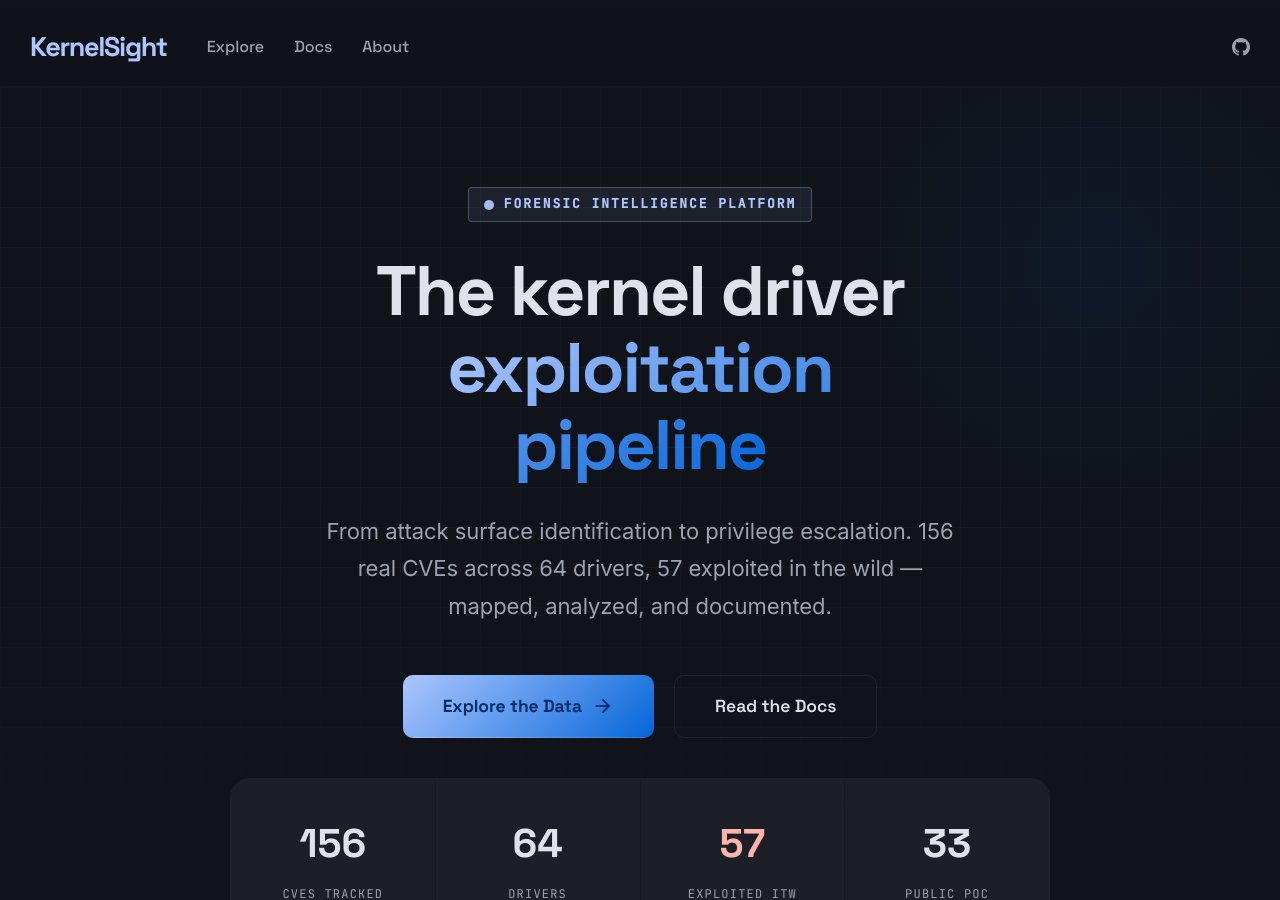
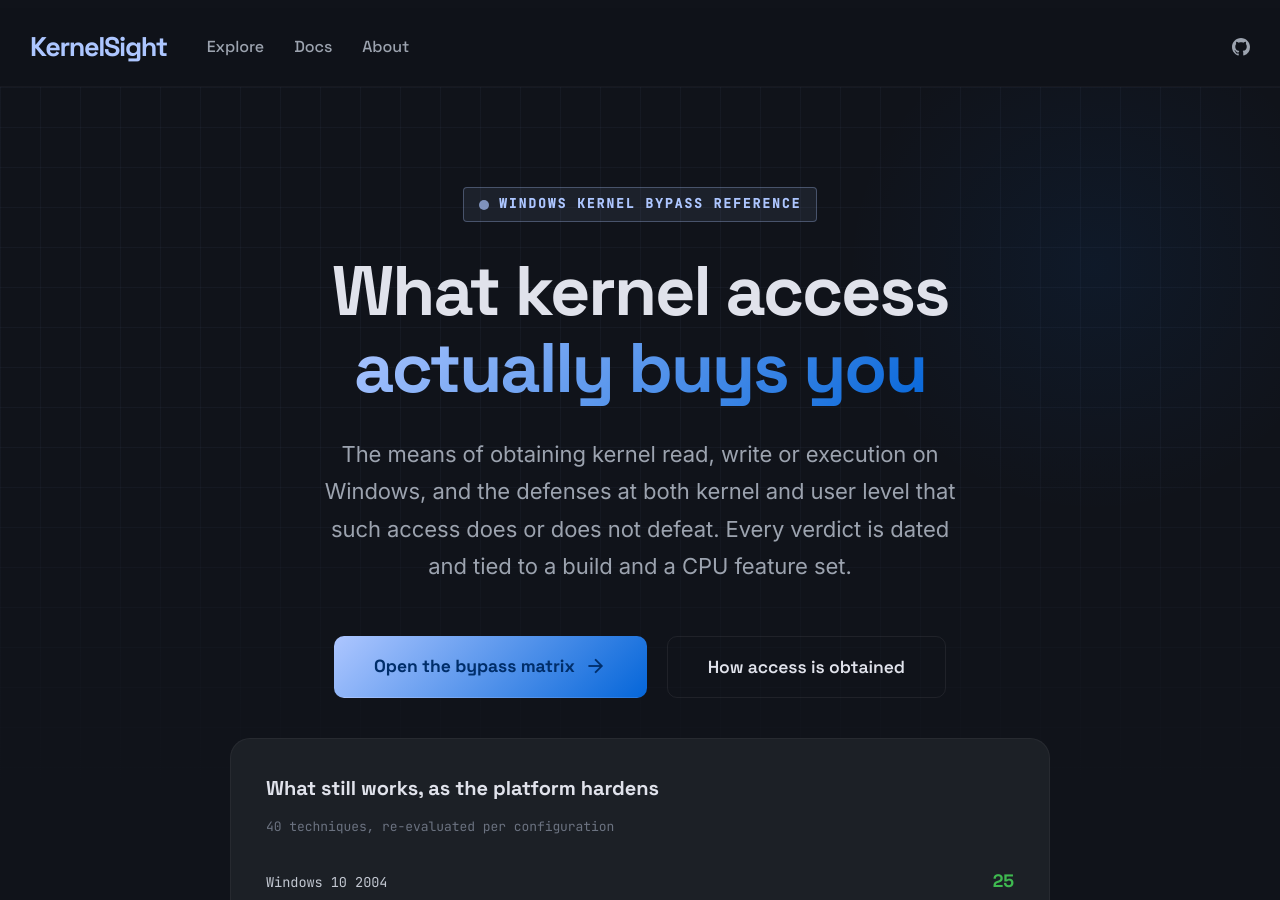
Before and after one commit to splintersfury/KernelSight, an MkDocs documentation site: the page built from docs/index.md, in a window 1280 px wide and 900 px high. Built offline with MkDocs 1.6.1 and Material for MkDocs 9.7.7, drawn with Linux system fonts in a browser that asks for light colours; comment, search, counter and statistics services are not loaded; some of the changed text lies outside the part shown.

Commit message:
feat(home): lead with the hardening curve, wire checks into CI
The hero becomes the count of techniques still open across five platform
configurations, and the Explore-versus-Docs card pair becomes Means and
Targets. That card pair was the original complaint: it offered a choice
between two ways of reading rather than saying what the site is for.

The curve is computed by running the real ev() functions under node, never
hand maintained, so it cannot drift from the inventories it summarises.

Two correctness fixes this surfaced, both in the aggregate matrix shipped
earlier in this branch. Navigator configs were authored independently and
their control ids share no namespace: 'build' is an ordinal '1'..'6' on the
KASLR page but a real build number elsewhere, and 'drv' is a string enum on
the kCFG page and a boolean on the HVCI page. Merging them into one state
mistyped both, so all 13 KASLR verdicts were being evaluated against a value
matching nothing. Each config now declares fromPlatform(), projecting a
canonical platform descriptor onto its own control names, and a test fails
any navigator that omits it.

The real curve is 25, 17, 16, 16, 16. The flat tail is honest and the page
says so: no inventory here models HLAT yet, so the last three configurations
cannot be told apart. That gap is stated on the homepage rather than hidden,
and closing it is the next increment.

Co-Authored-By: Claude Opus 5 (1M context) <noreply@anthropic.com>
Claude-Session: https://claude.ai/code/session_01QkCo4PpjPMeejAX1PAs14E

```diff
--- a/docs/javascripts/matrix.js
+++ b/docs/javascripts/matrix.js
@@ -15,49 +15,50 @@
       return String(s).replace(/&/g, '&amp;').replace(/</g, '&lt;').replace(/>/g, '&gt;');
     }
 
-    /* Every navigator config declares its own controls, so the union of their
-     * control ids is the state this page must supply. Defaults come from each
-     * config, letting an ev() written for one page evaluate correctly here. */
-    var state = { build: '26100' };
-    (window.__ksnav || []).forEach(function (cfg) {
-      (cfg.controls || []).forEach(function (c) {
-        if (c.type === 'select' && state[c.id] === undefined) state[c.id] = c.default;
-        if (c.type === 'checks') {
-          (c.options || []).forEach(function (o) {
-            if (state[o[0]] === undefined) state[o[0]] = !!o[2];
-          });
-        }
-      });
-    });
-    state.layer = 'all';
-    state.showClosed = true;
+    /* Configs were authored independently, so their control ids share no
+     * namespace: 'build' is an ordinal '1'..'6' on the KASLR page and a real
+     * build number elsewhere, and 'drv' is a string enum on one page and a
+     * boolean on another. Merging them silently mistypes values, so instead
+     * each config projects a canonical platform onto its own control names
+     * via fromPlatform(). A config without one is skipped rather than
+     * evaluated against a state it never expected. */
+    var platform = { build: 26100, hlat: true, kcet: true, hvci: true, admin: true, prims: true };
+    var view = { layer: 'all', showClosed: true };
 
     function collect() {
       var out = [];
       (window.__ksnav || []).forEach(function (cfg) {
+        if (typeof cfg.fromPlatform !== 'function') return;
         (cfg.techniques || []).forEach(function (t) {
-          out.push({ t: t, defense: cfg.title || 'Unknown defense' });
+          out.push({ t: t, cfg: cfg, defense: cfg.title || 'Unknown defense' });
         });
       });
       return out;
     }
 
     function controls() {
-      var builds = BUILDS.map(function (b) {
-        return '<option value="' + b[0] + '"' + (b[0] === state.build ? ' selected' : '') + '>' + b[1] + '</option>';
+      var builds = [[19041, 'Windows 10 2004'], [22621, 'Windows 11 22H2'],
+                    [26100, 'Windows 11 24H2'], [26200, 'Windows 11 25H2']].map(function (b) {
+        return '<option value="' + b[0] + '"' + (b[0] === platform.build ? ' selected' : '') + '>' + b[1] + '</option>';
       }).join('');
       var layers = [['all', 'All layers'], ['kernel', 'Kernel layer'], ['user', 'User layer']].map(function (v) {
-        return '<option value="' + v[0] + '"' + (v[0] === state.layer ? ' selected' : '') + '>' + v[1] + '</option>';
+        return '<option value="' + v[0] + '"' + (v[0] === view.layer ? ' selected' : '') + '>' + v[1] + '</option>';
       }).join('');
       return '<div class="ksn__controls">' +
         '<div class="ksn__ctl"><span class="ksn__label">Build</span>' +
-        '<select class="ksn__select" data-ctl="build">' + builds + '</select></div>' +
+        '<select class="ksn__select" data-plat="build">' + builds + '</select></div>' +
         '<div class="ksn__ctl"><span class="ksn__label">Target layer</span>' +
-        '<select class="ksn__select" data-ctl="layer">' + layers + '</select></div>' +
-        '<div class="ksn__ctl ksn__ctl--wide"><span class="ksn__label">Display</span>' +
+        '<select class="ksn__select" data-view="layer">' + layers + '</select></div>' +
+        '<div class="ksn__ctl ksn__ctl--wide"><span class="ksn__label">Platform and access</span>' +
         '<div class="ksn__checks">' +
-        '<label class="ksn__chk"><input type="checkbox" data-chk="showClosed"' +
-        (state.showClosed ? ' checked' : '') + '> Show closed</label></div></div></div>';
+        [['hlat', 'HLAT capable CPU'], ['kcet', 'kCET'], ['hvci', 'HVCI'],
+         ['admin', 'admin'], ['prims', 'kernel read/write']].map(function (c) {
+          return '<label class="ksn__chk"><input type="checkbox" data-plat="' + c[0] + '"' +
+                 (platform[c[0]] ? ' checked' : '') + '> ' + c[1] + '</label>';
+        }).join('') +
+        '<label class="ksn__chk"><input type="checkbox" data-view="showClosed"' +
+        (view.showClosed ? ' checked' : '') + '> show closed</label>' +
+        '</div></div></div>';
     }
 
     function render() {
@@ -66,12 +67,13 @@
       collect().forEach(function (entry) {
         var t = entry.t;
         var res;
-        try { res = t.ev(state) || ['closed', '', '']; } catch (e) { res = ['closed', '', '']; }
+        try { res = t.ev(entry.cfg.fromPlatform(platform)) || ['closed', '', '']; }
+        catch (e) { res = ['closed', '', '']; }
         var status = res[0];
         if (counts[status] === undefined) counts[status] = 0;
         counts[status]++;
-        if (state.layer !== 'all' && t.layer !== state.layer) return;
-        if (!state.showClosed && status === 'closed') return;
+        if (view.layer !== 'all' && t.layer !== view.layer) return;
+        if (!view.showClosed && status === 'closed') return;
         rows += '<div class="ksn__row' + (status === 'closed' ? ' ksn__row--closed' : '') + '">' +
           '<div class="ksn__rdot" style="background:' + DOT[status] + '"></div>' +
           '<div class="ksn__rmain"><div class="ksn__rname">' + esc(t.name) + '</div>' +
@@ -88,11 +90,19 @@
         counts.open + ' open, ' + counts.gated + ' gated, ' + counts.closed + ' closed' +
         '</span></div><div class="ksn__list">' + rows + '</div></div>';
 
-      el.querySelectorAll('[data-ctl]').forEach(function (n) {
-        n.addEventListener('change', function () { state[n.getAttribute('data-ctl')] = n.value; render(); });
+      el.querySelectorAll('[data-plat]').forEach(function (n) {
+        n.addEventListener('change', function () {
+          var k = n.getAttribute('data-plat');
+          platform[k] = (n.type === 'checkbox') ? n.checked : parseInt(n.value, 10);
+          render();
+        });
       });
-      el.querySelectorAll('[data-chk]').forEach(function (n) {
-        n.addEventListener('change', function () { state[n.getAttribute('data-chk')] = n.checked; render(); });
+      el.querySelectorAll('[data-view]').forEach(function (n) {
+        n.addEventListener('change', function () {
+          var k = n.getAttribute('data-view');
+          view[k] = (n.type === 'checkbox') ? n.checked : n.value;
+          render();
+        });
       });
     }
 
--- a/docs/overrides/landing.html
+++ b/docs/overrides/landing.html
@@ -52,82 +52,124 @@ body, html { background: #10131a !important; overflow-x: hidden; }
   <div style="max-width:720px;margin:0 auto;padding:5rem 2rem;position:relative;z-index:2;text-align:center">
     <div style="display:inline-flex;align-items:center;gap:0.5rem;padding:0.25rem 0.75rem;margin-bottom:1.5rem;border-radius:4px;border:1px solid rgba(173,198,255,0.3);background:rgba(173,198,255,0.08)">
       <div style="width:0.5rem;height:0.5rem;border-radius:50%;background:#adc6ff;animation:pulse 2s infinite"></div>
-      <span style="font-family:'JetBrains Mono';font-size:0.65rem;font-weight:600;color:#adc6ff;text-transform:uppercase;letter-spacing:0.15em">Forensic Intelligence Platform</span>
+      <span style="font-family:'JetBrains Mono';font-size:0.65rem;font-weight:600;color:#adc6ff;text-transform:uppercase;letter-spacing:0.15em">Windows Kernel Bypass Reference</span>
     </div>
     <h1 style="font-family:'Space Grotesk';font-size:3.5rem;font-weight:700;letter-spacing:-0.03em;color:#e0e2eb;margin:0 0 1.5rem 0;line-height:1.1">
-      The kernel driver<br><span style="background:linear-gradient(135deg,#adc6ff 0%,#0566d9 100%);-webkit-background-clip:text;-webkit-text-fill-color:transparent">exploitation pipeline</span>
+      What kernel access<br><span style="background:linear-gradient(135deg,#adc6ff 0%,#0566d9 100%);-webkit-background-clip:text;-webkit-text-fill-color:transparent">actually buys you</span>
     </h1>
     <p style="font-family:'Inter';font-size:1.1rem;color:#9ca3af;max-width:32rem;margin:0 auto 2.5rem auto;line-height:1.7">
-      From attack surface identification to privilege escalation. 156 real CVEs across 64 drivers, 57 exploited in the wild — mapped, analyzed, and documented.
+      The means of obtaining kernel read, write or execution on Windows, and the defenses at both
+      kernel and user level that such access does or does not defeat. Every verdict is dated and
+      tied to a build and a CPU feature set.
     </p>
     <div style="display:flex;gap:1rem;justify-content:center;flex-wrap:wrap">
-      <a href="{{ config.site_url }}explore/" style="text-decoration:none;background:linear-gradient(135deg,#adc6ff 0%,#0566d9 100%);color:#002e6a;padding:0.75rem 2rem;border-radius:0.5rem;font-family:'Space Grotesk';font-weight:700;font-size:0.875rem;display:flex;align-items:center;gap:0.5rem;transition:opacity 0.2s" onmouseover="this.style.opacity='0.9'" onmouseout="this.style.opacity='1'">
-        Explore the Data <span class="material-symbols-outlined" style="font-size:1.1rem">arrow_forward</span>
+      <a href="{{ config.site_url }}bypasses/" style="text-decoration:none;background:linear-gradient(135deg,#adc6ff 0%,#0566d9 100%);color:#002e6a;padding:0.75rem 2rem;border-radius:0.5rem;font-family:'Space Grotesk';font-weight:700;font-size:0.875rem;display:flex;align-items:center;gap:0.5rem;transition:opacity 0.2s" onmouseover="this.style.opacity='0.9'" onmouseout="this.style.opacity='1'">
+        Open the bypass matrix <span class="material-symbols-outlined" style="font-size:1.1rem">arrow_forward</span>
       </a>
       <a href="{{ config.site_url }}overview/" style="text-decoration:none;border:1px solid rgba(69,70,76,0.3);color:#e0e2eb;padding:0.75rem 2rem;border-radius:0.5rem;font-family:'Space Grotesk';font-weight:600;font-size:0.875rem;transition:background 0.2s" onmouseover="this.style.background='rgba(255,255,255,0.05)'" onmouseout="this.style.background=''">
-        Read the Docs
+        How access is obtained
       </a>
     </div>
   </div>
 </section>
 
-<!-- Stats -->
+<!-- Hardening curve, computed from the verdict functions -->
 <section style="max-width:900px;margin:-3rem auto 0 auto;padding:0 2rem;position:relative;z-index:3">
-  <div style="display:grid;grid-template-columns:repeat(4,1fr);gap:1px;background:rgba(69,70,76,0.15);border-radius:1rem;overflow:hidden;border:1px solid rgba(69,70,76,0.15)">
-    <div style="background:#1c2026;padding:1.5rem;text-align:center">
-      <div style="font-family:'Space Grotesk';font-size:2rem;font-weight:700;color:#e0e2eb">156</div>
-      <div style="font-family:'JetBrains Mono';font-size:0.6rem;text-transform:uppercase;letter-spacing:0.1em;color:#9ca3af;margin-top:0.25rem">CVEs Tracked</div>
+  <div style="background:#1c2026;border:1px solid rgba(69,70,76,0.28);border-radius:1rem;padding:1.6rem 1.75rem 1.4rem">
+    <div style="display:flex;justify-content:space-between;align-items:baseline;flex-wrap:wrap;gap:0.5rem">
+      <div style="font-family:'Space Grotesk';font-size:1rem;font-weight:700;color:#e0e2eb">What still works, as the platform hardens</div>
+      <div id="curve-total" style="font-family:'JetBrains Mono';font-size:0.65rem;color:#6b7280"></div>
     </div>
-    <div style="background:#1c2026;padding:1.5rem;text-align:center">
-      <div style="font-family:'Space Grotesk';font-size:2rem;font-weight:700;color:#e0e2eb">64</div>
-      <div style="font-family:'JetBrains Mono';font-size:0.6rem;text-transform:uppercase;letter-spacing:0.1em;color:#9ca3af;margin-top:0.25rem">Drivers</div>
-    </div>
-    <div style="background:#1c2026;padding:1.5rem;text-align:center">
-      <div style="font-family:'Space Grotesk';font-size:2rem;font-weight:700;color:#ffb4ab">57</div>
-      <div style="font-family:'JetBrains Mono';font-size:0.6rem;text-transform:uppercase;letter-spacing:0.1em;color:#9ca3af;margin-top:0.25rem">Exploited ITW</div>
-    </div>
-    <div style="background:#1c2026;padding:1.5rem;text-align:center">
-      <div style="font-family:'Space Grotesk';font-size:2rem;font-weight:700;color:#e0e2eb">33</div>
-      <div style="font-family:'JetBrains Mono';font-size:0.6rem;text-transform:uppercase;letter-spacing:0.1em;color:#9ca3af;margin-top:0.25rem">Public PoC</div>
-    </div>
+    <div id="curve-rows" style="display:flex;flex-direction:column;gap:0.9rem;margin-top:1.3rem"></div>
+    <p id="curve-note" style="font-family:'Inter';font-size:0.75rem;color:#8b919b;line-height:1.6;margin:1.1rem 0 0;padding-top:0.95rem;border-top:1px solid rgba(69,70,76,0.25)"></p>
   </div>
+  <div id="coverage-line" style="display:flex;flex-wrap:wrap;gap:2rem;align-items:baseline;margin-top:1rem;padding:1rem 1.25rem;background:#1c2026;border:1px solid rgba(69,70,76,0.22);border-radius:0.625rem"></div>
 </section>
 
-<!-- How to Navigate -->
+<script>
+(function () {
+  var rows = document.getElementById('curve-rows');
+  if (!rows) return;
+  fetch('assets/hero-curve.json').then(function (r) { return r.json(); }).then(function (d) {
+    var total = d.techniques;
+    document.getElementById('curve-total').textContent = total + ' techniques, re-evaluated per configuration';
+    var flat = d.configs.filter(function (c, i, a) { return i > 0 && c.open === a[i - 1].open; }).length;
+    rows.innerHTML = d.configs.map(function (c) {
+      function w(n) { return (n / total * 100).toFixed(1) + '%'; }
+      return '<div>'
+        + '<div style="display:flex;justify-content:space-between;align-items:baseline;margin-bottom:0.35rem">'
+        + '<span style="font-family:\'JetBrains Mono\';font-size:0.68rem;color:#c3c8d2">' + c.label + '</span>'
+        + '<span style="font-family:\'Space Grotesk\';font-size:0.9rem;font-weight:700;color:#3fb950">' + c.open + '</span>'
+        + '</div>'
+        + '<div style="display:flex;overflow:hidden;border-radius:3px;height:22px">'
+        + '<div style="width:' + w(c.open) + ';background:#3fb950"></div>'
+        + '<div style="width:' + w(c.gated) + ';background:#d29922"></div>'
+        + '<div style="width:' + w(c.closed) + ';background:#3a4150"></div>'
+        + '</div></div>';
+    }).join('');
+    document.getElementById('curve-note').textContent = flat
+      ? 'The flat tail is a gap in this reference, not in Windows. No inventory here models HLAT yet, so the last configurations cannot be told apart. Closing that is the next increment.'
+      : 'Same Windows version, different silicon, different answers.';
+    var r = d.roster;
+    document.getElementById('coverage-line').innerHTML = [
+      [r.total, 'defenses in the roster'],
+      [r.with_inventory, 'have a reviewed inventory'],
+      [total, 'techniques carry a dated verdict']
+    ].map(function (p) {
+      return '<div><span style="font-family:\'Space Grotesk\';font-size:1.3rem;font-weight:700;color:#e0e2eb">' + p[0]
+           + '</span> <span style="font-family:\'Inter\';font-size:0.8rem;color:#9ca3af">' + p[1] + '</span></div>';
+    }).join('') + '<div style="margin-left:auto;font-family:\'Inter\';font-size:0.75rem;color:#6b7280">Comprehensiveness is a ratio. The second figure is the one that moves.</div>';
+  }).catch(function () {
+    rows.innerHTML = '<div style="font-family:\'Inter\';font-size:0.8rem;color:#9ca3af">Curve unavailable.</div>';
+  });
+})();
+</script>
+
+<!-- Means and Targets -->
 <section style="max-width:900px;margin:5rem auto;padding:0 2rem">
-  <h2 style="font-family:'Space Grotesk';font-size:1.5rem;font-weight:700;color:#e0e2eb;margin:0 0 0.5rem 0;text-align:center">How to use KernelSight</h2>
-  <p style="font-family:'Inter';color:#9ca3af;text-align:center;margin:0 0 2.5rem 0;font-size:0.875rem">Two ways to work with the dataset — interactive exploration or deep-dive documentation.</p>
+  <h2 style="font-family:'Space Grotesk';font-size:1.5rem;font-weight:700;color:#e0e2eb;margin:0 0 0.5rem 0;text-align:center">Two halves of one question</h2>
+  <p style="font-family:'Inter';color:#9ca3af;text-align:center;margin:0 0 2.5rem 0;font-size:0.875rem">How you get kernel access, and what that access is worth once you have it.</p>
   <div style="display:grid;grid-template-columns:1fr 1fr;gap:1.5rem">
-    <!-- Explore card -->
-    <a href="{{ config.site_url }}explore/" class="landing-card" style="text-decoration:none;background:#1c2026;border-radius:1rem;padding:2rem;border:1px solid rgba(69,70,76,0.1);display:block">
-      <div style="display:flex;align-items:center;gap:0.75rem;margin-bottom:1rem">
-        <div style="width:2.5rem;height:2.5rem;border-radius:0.75rem;background:rgba(5,102,217,0.15);display:flex;align-items:center;justify-content:center">
-          <span class="material-symbols-outlined" style="color:#adc6ff;font-size:1.25rem">explore</span>
-        </div>
-        <h3 style="font-family:'Space Grotesk';font-size:1.1rem;font-weight:700;color:#e0e2eb;margin:0">Explore</h3>
-      </div>
-      <p style="font-family:'Inter';font-size:0.8rem;color:#9ca3af;line-height:1.7;margin:0 0 1rem 0">
-        Interactive dashboard with a searchable CVE table, threat matrix showing vulnerability patterns across driver families, and real-time filtering by severity and exploit status.
+
+    <a href="{{ config.site_url }}driver-types/" class="landing-card" style="text-decoration:none;background:#1c2026;border-radius:1rem;padding:2rem;border:1px solid rgba(69,70,76,0.22);display:block">
+      <h3 style="font-family:'Space Grotesk';font-size:1.1rem;font-weight:700;color:#e0e2eb;margin:0 0 0.75rem 0">Means</h3>
+      <p style="font-family:'Inter';font-size:0.8rem;color:#9ca3af;line-height:1.7;margin:0 0 1.25rem 0">
+        How the access is obtained. Driver families and the surfaces they expose, the vulnerability
+        classes that appear there, and the read, write and execute primitives those bugs yield.
       </p>
-      <div style="font-family:'JetBrains Mono';font-size:0.65rem;color:#adc6ff;text-transform:uppercase;letter-spacing:0.1em;display:flex;align-items:center;gap:0.3rem">
-        Browse the data <span class="material-symbols-outlined" style="font-size:0.85rem">arrow_forward</span>
+      <div style="display:flex;flex-direction:column;gap:1px;background:rgba(69,70,76,0.2);border-radius:0.625rem;overflow:hidden">
+        <div style="display:flex;justify-content:space-between;font-family:'Inter';font-size:0.78rem;padding:0.6rem 0.8rem;background:#1c2026"><span style="color:#c3c8d2">Driver types</span><span style="font-family:'JetBrains Mono';color:#6b7280;font-size:0.7rem">12</span></div>
+        <div style="display:flex;justify-content:space-between;font-family:'Inter';font-size:0.78rem;padding:0.6rem 0.8rem;background:#1c2026"><span style="color:#c3c8d2">Attack surfaces</span><span style="font-family:'JetBrains Mono';color:#6b7280;font-size:0.7rem">9</span></div>
+        <div style="display:flex;justify-content:space-between;font-family:'Inter';font-size:0.78rem;padding:0.6rem 0.8rem;background:#1c2026"><span style="color:#c3c8d2">Vulnerability classes</span><span style="font-family:'JetBrains Mono';color:#6b7280;font-size:0.7rem">10</span></div>
+        <div style="display:flex;justify-content:space-between;font-family:'Inter';font-size:0.78rem;padding:0.6rem 0.8rem;background:#1c2026"><span style="color:#c3c8d2">Primitives</span><span style="font-family:'JetBrains Mono';color:#6b7280;font-size:0.7rem">21</span></div>
+        <div style="display:flex;justify-content:space-between;font-family:'Inter';font-size:0.78rem;padding:0.6rem 0.8rem;background:#1c2026"><span style="color:#c3c8d2">Case studies</span><span style="font-family:'JetBrains Mono';color:#6b7280;font-size:0.7rem">161</span></div>
       </div>
     </a>
-    <!-- Docs card -->
-    <a href="{{ config.site_url }}overview/" class="landing-card" style="text-decoration:none;background:#1c2026;border-radius:1rem;padding:2rem;border:1px solid rgba(69,70,76,0.1);display:block">
-      <div style="display:flex;align-items:center;gap:0.75rem;margin-bottom:1rem">
-        <div style="width:2.5rem;height:2.5rem;border-radius:0.75rem;background:rgba(5,102,217,0.15);display:flex;align-items:center;justify-content:center">
-          <span class="material-symbols-outlined" style="color:#adc6ff;font-size:1.25rem">menu_book</span>
+
+    <a href="{{ config.site_url }}bypasses/" class="landing-card" style="text-decoration:none;background:#1c2026;border-radius:1rem;padding:2rem;border:1px solid rgba(173,198,255,0.22);display:block">
+      <h3 style="font-family:'Space Grotesk';font-size:1.1rem;font-weight:700;color:#e0e2eb;margin:0 0 0.75rem 0">Targets</h3>
+      <p style="font-family:'Inter';font-size:0.8rem;color:#9ca3af;line-height:1.7;margin:0 0 1.25rem 0">
+        What the access defeats, and what it does not. Each defense carries a maintained inventory,
+        sorted by the layer of the asset it protects.
+      </p>
+      <div style="display:flex;flex-direction:column;gap:0.6rem">
+        <div style="padding:0.8rem;background:rgba(255,255,255,0.02);border-radius:0.625rem;border:1px solid rgba(69,70,76,0.18)">
+          <div style="display:flex;justify-content:space-between;align-items:baseline;margin-bottom:0.35rem">
+            <span style="font-family:'Space Grotesk';font-size:0.85rem;font-weight:600;color:#adc6ff">Kernel layer</span>
+            <span style="font-family:'JetBrains Mono';color:#6b7280;font-size:0.7rem">19</span>
+          </div>
+          <div style="font-family:'Inter';font-size:0.73rem;color:#8b919b;line-height:1.6">DSE, HVCI, kCFG, kCET, KDP, HLAT, KASLR, PatchGuard, HyperGuard, SMEP, SMAP, MBEC, pool hardening, type isolation</div>
         </div>
-        <h3 style="font-family:'Space Grotesk';font-size:1.1rem;font-weight:700;color:#e0e2eb;margin:0">Docs</h3>
-      </div>
-      <p style="font-family:'Inter';font-size:0.8rem;color:#9ca3af;line-height:1.7;margin:0 0 1rem 0">
-        241 pages of structured knowledge — driver types, attack surfaces, vulnerability classes, exploitation primitives, case studies with root-cause analysis, and mitigation techniques.
-      </p>
-      <div style="font-family:'JetBrains Mono';font-size:0.65rem;color:#adc6ff;text-transform:uppercase;letter-spacing:0.1em;display:flex;align-items:center;gap:0.3rem">
-        Read the knowledge base <span class="material-symbols-outlined" style="font-size:0.85rem">arrow_forward</span>
+        <div style="padding:0.8rem;background:rgba(255,255,255,0.02);border-radius:0.625rem;border:1px solid rgba(69,70,76,0.18)">
+          <div style="display:flex;justify-content:space-between;align-items:baseline;margin-bottom:0.35rem">
+            <span style="font-family:'Space Grotesk';font-size:0.85rem;font-weight:600;color:#adc6ff">User layer</span>
+            <span style="font-family:'JetBrains Mono';color:#6b7280;font-size:0.7rem">10</span>
+          </div>
+          <div style="font-family:'Inter';font-size:0.73rem;color:#8b919b;line-height:1.6">Process protection, LSA protection, Credential Guard, ETW-Ti, EDR kernel callbacks, user-mode hooks, WDAC, AppLocker, UAC and integrity levels, AMSI</div>
+        </div>
       </div>
     </a>
+
   </div>
 </section>
 
```
Also changed, not shown: docs/assets/hero-curve.json (added, +42 -0 lines), docs/mitigations/kaslr-bypasses.md (+5 -0 lines), docs/mitigations/kcfg-kcet.md (+3 -0 lines), docs/mitigations/protected-process.md (+3 -0 lines), docs/mitigations/smep-smap.md (+4 -0 lines), docs/mitigations/vbs-hvci.md (+3 -0 lines), docs/assets/dashboard-data.json, 3 other files.
